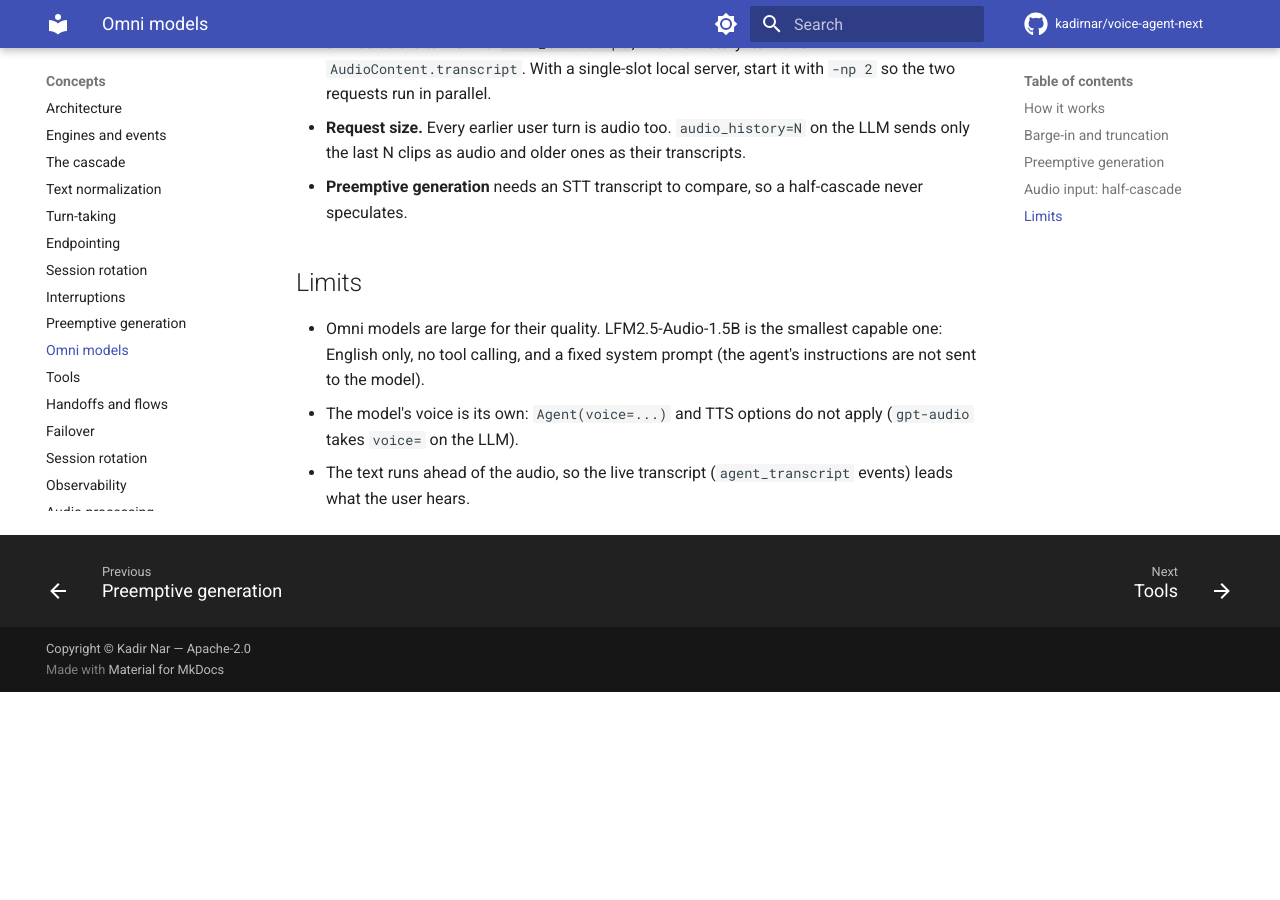
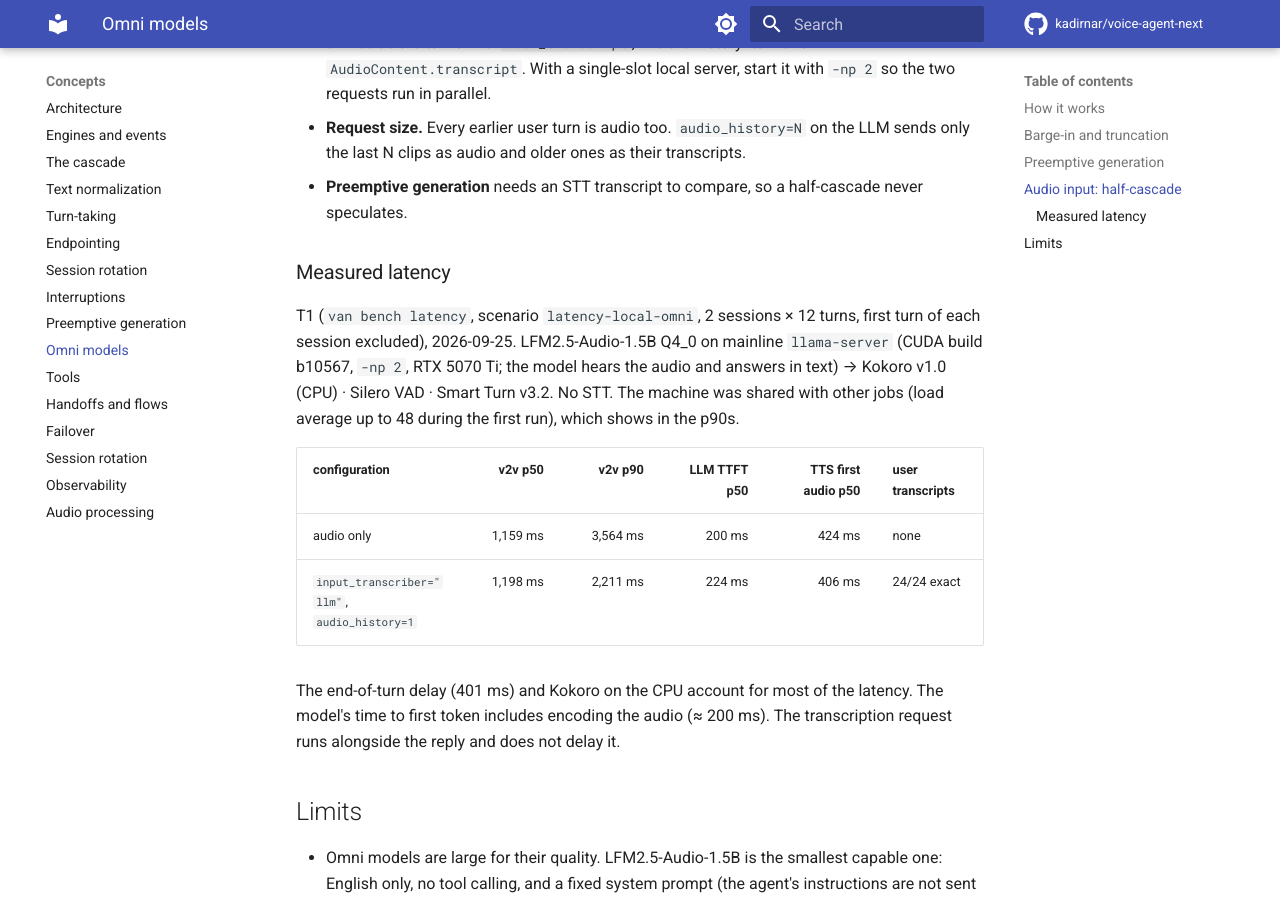
Before and after one commit to kadirnar/voice-agent-next, an MkDocs documentation site: the page built from docs/concepts/omni-models.md, in a window 1280 px wide and 900 px high, scrolled down 3590 px. Built offline with MkDocs 1.6.1 and Material for MkDocs 9.7.7, drawn with Linux system fonts in a browser that asks for light colours; comment, search, counter and statistics services are not loaded; before the commit the page ends 4282 px from its top, so only the background shows below that.

Commit message:
docs: measured half-cascade latency (LFM2.5-Audio on llama-server)
Co-Authored-By: Claude Opus 5.5 (1M context) <noreply@anthropic.com>

```diff
--- a/docs/concepts/omni-models.md
+++ b/docs/concepts/omni-models.md
@@ -135,6 +135,23 @@ session = AgentSession(
 * **Preemptive generation** needs an STT transcript to compare, so a half-cascade never
   speculates.
 
+### Measured latency
+
+T1 (`van bench latency`, scenario `latency-local-omni`, 2 sessions × 12 turns, first turn
+of each session excluded), 2026-09-25. LFM2.5-Audio-1.5B Q4_0 on mainline `llama-server`
+(CUDA build b10567, `-np 2`, RTX 5070 Ti; the model hears the audio and answers in text)
+→ Kokoro v1.0 (CPU) · Silero VAD · Smart Turn v3.2. No STT. The machine was shared with
+other jobs (load average up to 48 during the first run), which shows in the p90s.
+
+| configuration | v2v p50 | v2v p90 | LLM TTFT p50 | TTS first audio p50 | user transcripts |
+|---|---:|---:|---:|---:|---|
+| audio only | 1,159 ms | 3,564 ms | 200 ms | 424 ms | none |
+| `input_transcriber="llm"`, `audio_history=1` | 1,198 ms | 2,211 ms | 224 ms | 406 ms | 24/24 exact |
+
+The end-of-turn delay (401 ms) and Kokoro on the CPU account for most of the latency.
+The model's time to first token includes encoding the audio (≈ 200 ms).
+The transcription request runs alongside the reply and does not delay it.
+
 ## Limits
 
 * Omni models are large for their quality. LFM2.5-Audio-1.5B is the smallest capable
```
Also changed, not shown: docs/providers/openai-compatible.md (+2 -3 lines).
